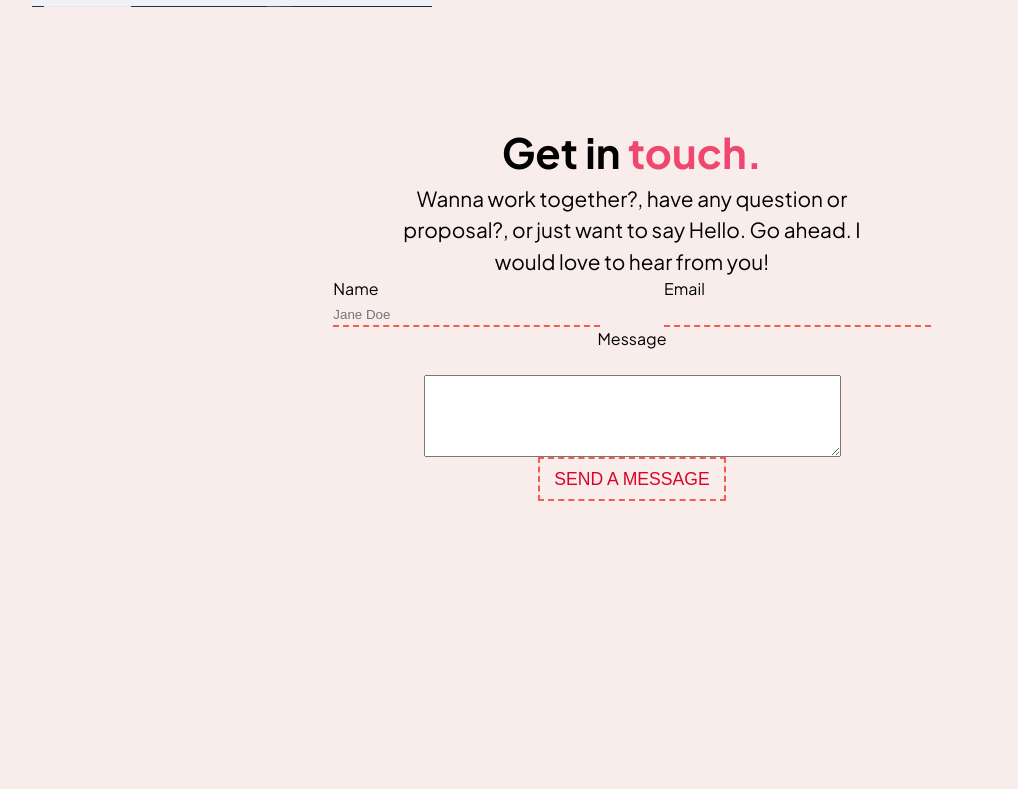
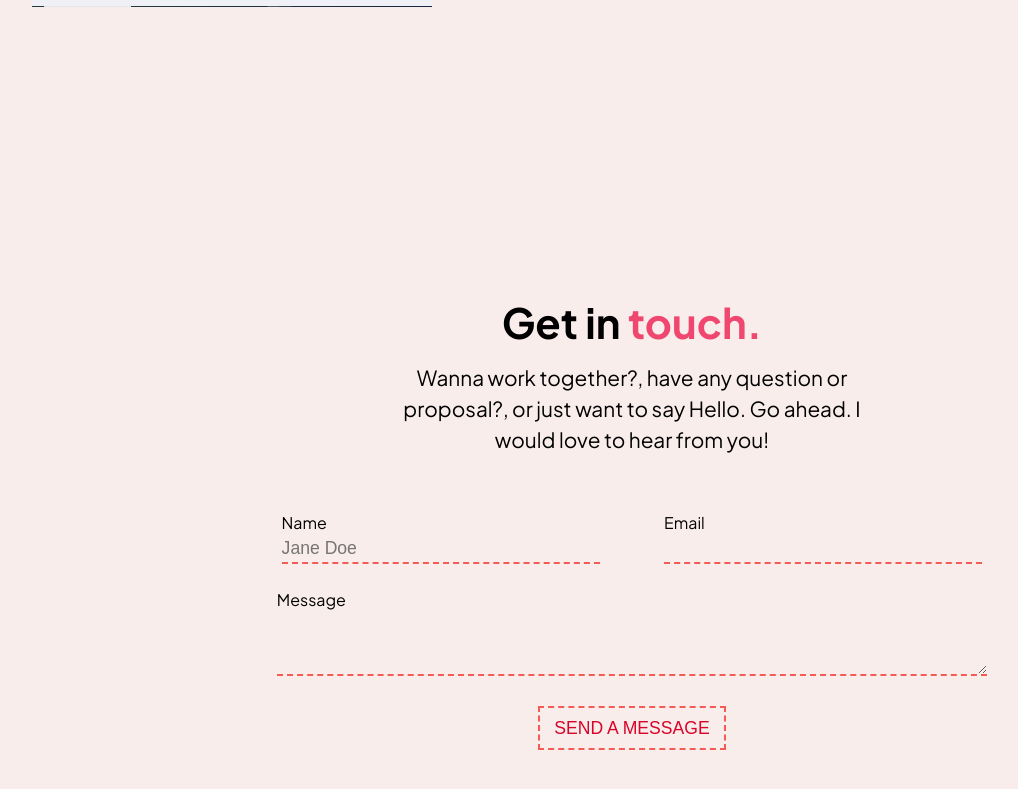
Before and after one commit to Ugboaja-Uchechi/portfolio-site, a React (Create React App) app: page / in a window 1280 px wide. Shown: the part 2828-3617 px from the top of the page, without its empty margins (8-1026 px from the left). Built offline with nearby package versions, Linux system fonts and the light colour scheme.

Commit message:
Complete styling of footer section

```diff
--- a/src/component/Contact.js
+++ b/src/component/Contact.js
@@ -19,7 +19,7 @@ const Contact = () => {
           </div>
           <div className="textarea-flex">
             <label for="message">Message</label> <br />
-            <textarea id="message" for="message" rows="4" cols="50" required></textarea>
+            <textarea id="message" for="message" rows="7" required></textarea>
           </div>
           <div className="textarea-flex">
             <button type="submit" className="grid4">Send a Message</button>
--- a/src/index.css
+++ b/src/index.css
@@ -204,8 +204,13 @@ img {
 
 /* Contact Styling */
 
+
 footer {
   height: 100vh;
+  display: flex;
+  flex-direction: column;
+  align-items: center;
+  justify-content: center;
 }
 
 p {
@@ -215,7 +220,9 @@ p {
 }
 
 #footer-p {
-  margin: 0 auto;
+  margin-inline: auto;
+  margin-block-start: 0.5rem;
+  margin-block-end: 3.5rem;
   text-align: center;
   width: calc(5em * 5);
 }
@@ -240,17 +247,26 @@ form {
   margin-inline-start: 2rem;
 }
 
+label {
+  font-weight: 400;
+  padding-block-end: 0.5rem;
+}
+
 #name,
-#email {
+#email,
+#message {
   border-block-start: none;
   border-inline: none;
   border-block-end: 2px dashed var(--shadeOfRed);
-  width: calc(4em * 5);
+  /* width: calc(4em * 5); */
   background-color: transparent;
+  width: calc(17.5rem + 3vw);
+  font-size: calc(0.3rem + 1vw);
 }
 
 #name:focus,
-#email:focus {
+#email:focus,
+#message:focus {
   transition: .2s ease;
   outline: none;
   /* border-block-start: none;
@@ -260,10 +276,13 @@ form {
 }
 
 .textarea-flex {
-  display: flex;
-  flex-direction: column;
-  align-items: center;
-  justify-content: center;
+  margin-block-start: 1.5rem;
+  margin-inline: auto;
+}
+
+#message {
+  height: 4rem;
+  width: calc(42rem + 3vw);
 }
 
 button {
@@ -304,6 +323,7 @@ button:focus {
   border-block: 2px solid var(--shadeOfRed);
   border-inline: 2px solid var(--shadeOfRed);
   outline: none;
+  cursor: pointer;
 }
 
 
```
